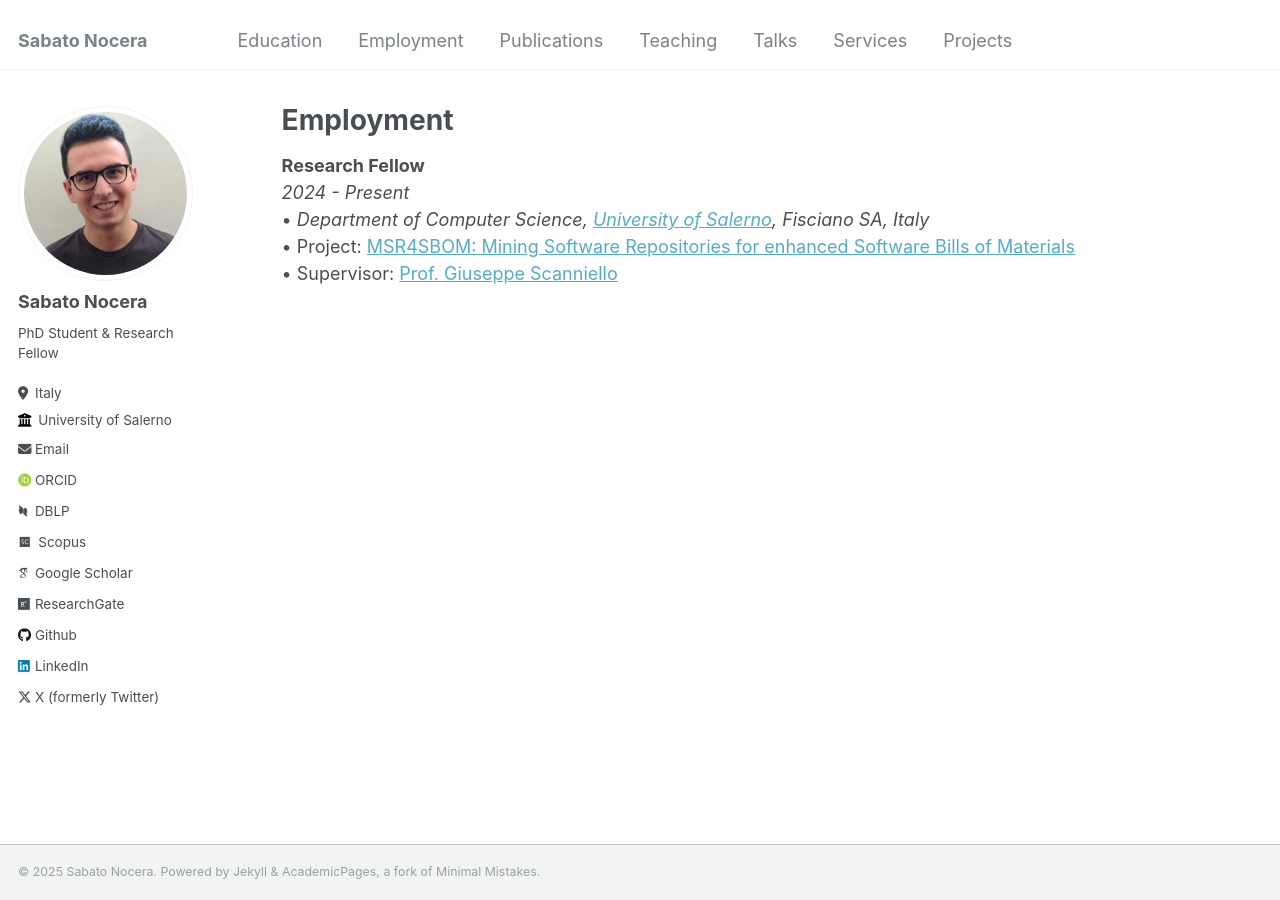
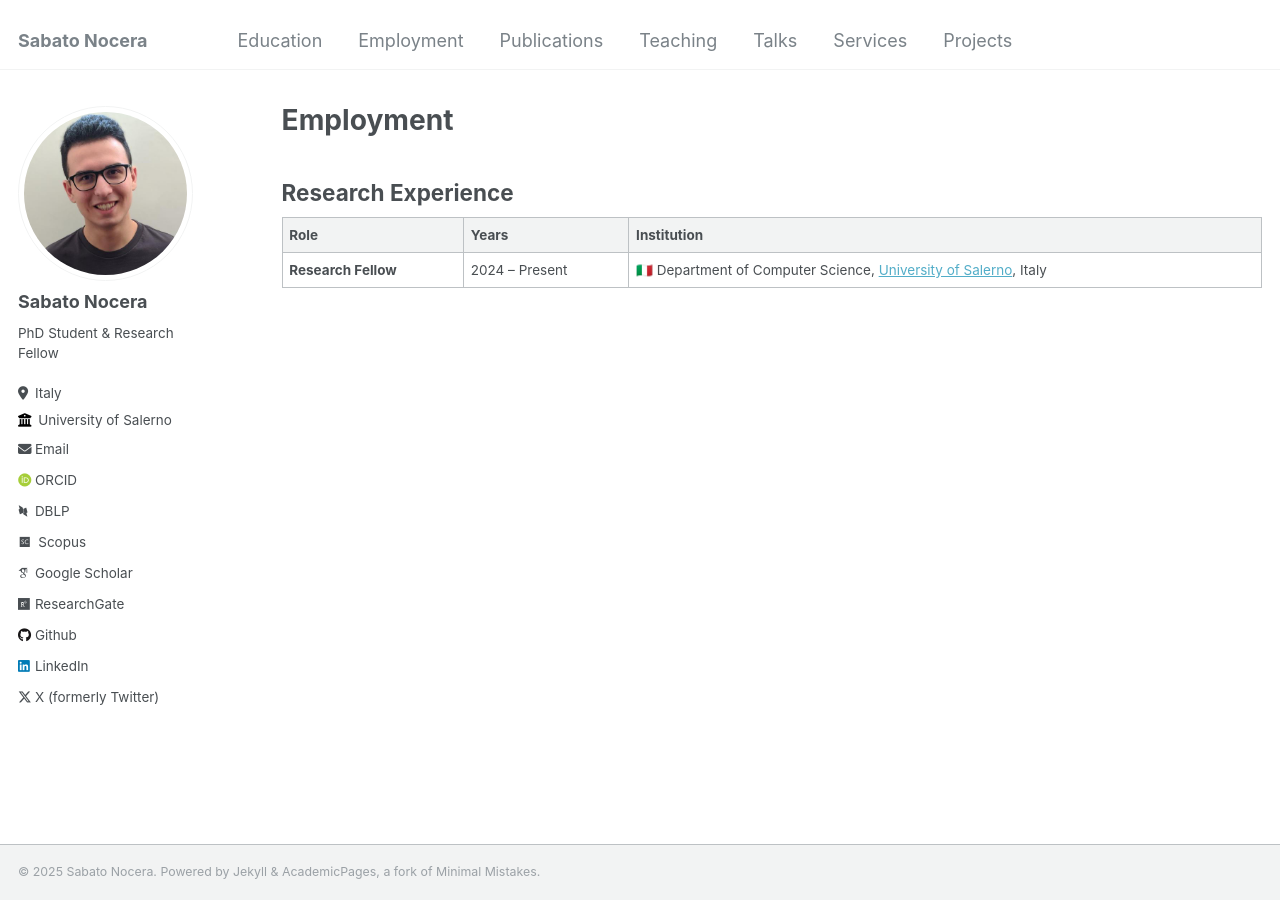
Before and after one commit to sabato-nocera/sabato-nocera.github.io, a Jekyll site: the page built from _pages/employment.md, in a window 1280 px wide. Built offline with Jekyll 4.4.1, drawn with Linux system fonts in a browser that asks for light colours; some web fonts are replaced.

Commit message:
Update employment.md

```diff
--- a/_pages/employment.md
+++ b/_pages/employment.md
@@ -9,9 +9,8 @@ redirect_from:
 
 {% include base_path %}
 
+## Research Experience
 
-**Research Fellow**<br/>
-_2024 - Present<br/>_
-• _Department of Computer Science, [University of Salerno](https://web.unisa.it/en/university), Fisciano SA, Italy_<br/>
-• Project: [MSR4SBOM: Mining Software Repositories for enhanced Software Bills of Materials](https://msr4sbom.github.io/)<br/>
-• Supervisor: [Prof. Giuseppe Scanniello](https://sites.google.com/view/prof-giuseppe-scanniello/home)
+| Role              | Years          | Institution                                                                                     |
+|-------------------|----------------|--------------------------------------------------------------------------------------------------|
+| **Research Fellow** | 2024 – Present | 🇮🇹 Department of Computer Science, [University of Salerno](https://web.unisa.it/en/university), Italy|
```
